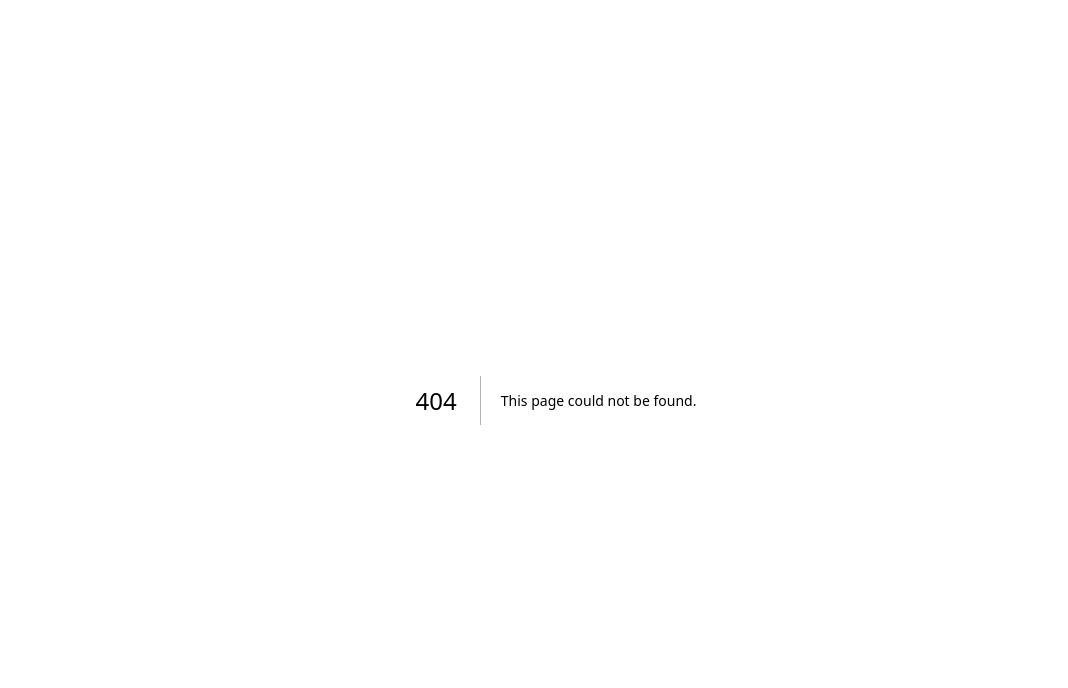
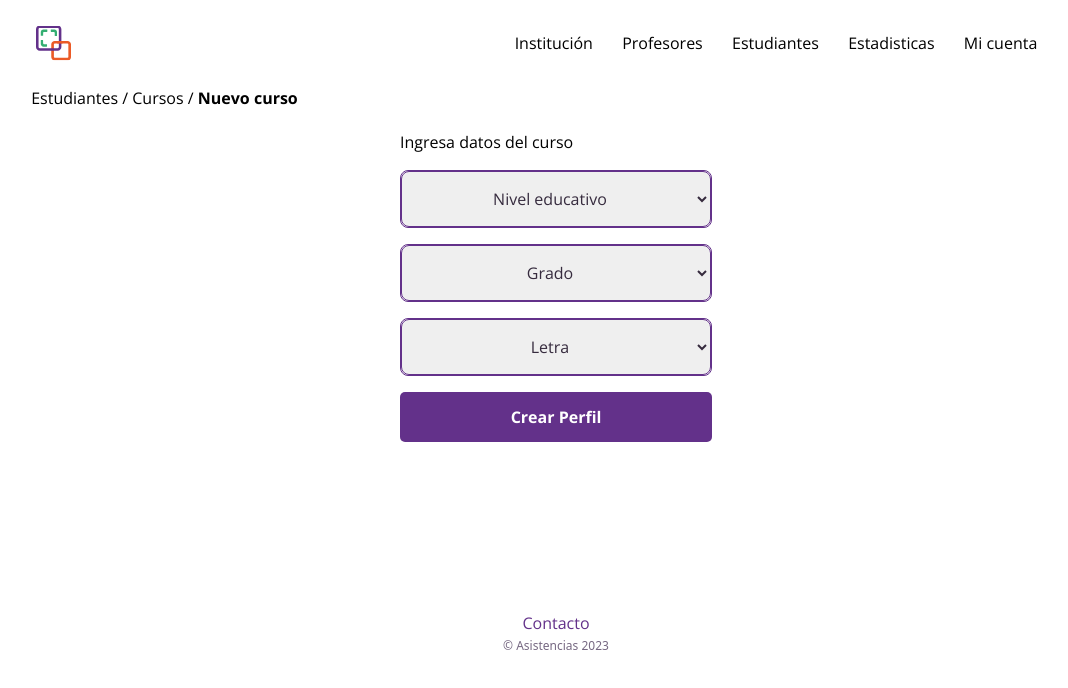
Before and after one commit to sync-ideas/project-frontend, a Next.js app: page /estudiantes/cursos/nuevo-curso in a window 1280 px wide. Before the commit this address had no page. Shown: the top 688 px of the page, without its empty margins (84-1152 px from the left). Built offline with nearby package versions, Linux system fonts and the light colour scheme.

Commit message:
form creado. select en proceso

```diff
--- a/package.json
+++ b/package.json
@@ -19,6 +19,7 @@
     "postcss": "8.4.29",
     "react": "18.2.0",
     "react-dom": "18.2.0",
+    "react-hook-form": "^7.50.1",
     "tailwindcss": "3.3.3",
     "typescript": "5.2.2"
   }
--- /dev/null
+++ b/src/app/components/Breadcrumb.tsx
@@ -0,0 +1,32 @@
+import Link from "next/link";
+import React from "react";
+import LinkComponent from "./LinkComponent/LinkComponentCustom";
+import BreadcrumbLinkComponent from "./LinkComponent/BreadcrumbLink";
+
+interface BreadcrumbProps {
+  links: Array<{ hiper: string; text: string }>;
+}
+
+const Breadcrumb: React.FC<BreadcrumbProps> = ({ links }) => {
+  const actual = links.length - 1;
+  return (
+    <div>
+      {links.map((link) => {
+        return (
+          <span key={links.indexOf(link)}>
+            <BreadcrumbLinkComponent
+              link={link.hiper}
+              textColor="purple-disabled"
+              textColorHover="purple-text"
+              text={link.text}
+              active={links.indexOf(link) === actual}
+            />
+            {links.indexOf(link) !== actual && " / "}
+          </span>
+        );
+      })}
+    </div>
+  );
+};
+
+export default Breadcrumb;
--- /dev/null
+++ b/src/app/components/CurForm.tsx
@@ -0,0 +1,81 @@
+"use client";
+import React, { useState } from "react";
+import Button from "./button";
+import { useForm, Controller } from "react-hook-form";
+import InputCurso from "./InputCurso";
+
+interface FormData {
+  niveleducativo: string;
+  grado: string;
+  letra: string;
+}
+
+const CurForm = () => {
+  const {
+    control,
+    handleSubmit,
+    formState: { errors },
+  } = useForm<FormData>();
+
+  const submitForm = (formData: FormData) => {
+    console.log(formData);
+  };
+
+  return (
+    <form
+      onSubmit={handleSubmit(submitForm)}
+      className="my-5 flex relative flex-col gap-4 w-full items-center md:mx-auto xl:w-[312px] h-full lg:h-auto"
+    >
+      <h3 className="text-left w-[85%] md:text-center xl:text-left xl:w-[100%]">
+        Ingresa datos del curso
+      </h3>
+      <div className="flex flex-col gap-4 w-[85%] h-full md:w-[50%] md:mx-auto xl:w-full">
+        <Controller
+          name="niveleducativo"
+          control={control}
+          render={({ field }) => (
+            <InputCurso
+              field={field}
+              placeholder="Nombre"
+              options={["Nivel educativo", "Primaria", "Secundaria"]}
+              id="name"
+              error={errors.niveleducativo}
+            />
+          )}
+        />
+        <Controller
+          name="grado"
+          control={control}
+          render={({ field }) => (
+            <InputCurso
+              field={field}
+              placeholder="E-mail"
+              options={["Grado", "1º", "2º", "3º", "4º", "5º"]}
+              id="email"
+              error={errors.grado}
+            />
+          )}
+        />
+
+        <Controller
+          name="letra"
+          control={control}
+          render={({ field }) => (
+            <InputCurso
+              field={field}
+              placeholder="Nombre de Usuario"
+              options={["Letra", "A", "B", "C"]}
+              id="username"
+              error={errors.letra}
+            />
+          )}
+        />
+      </div>
+      <div className="w-[85%] md:w-[50%] xl:w-full xl:self-center">
+        <Button text="Crear Perfil" isCompleted />
+      </div>
+    </form>
+  );
+};
+
+export default CurForm;
--- /dev/null
+++ b/src/app/components/InputCurso.tsx
@@ -0,0 +1,62 @@
+"use client";
+import React, { useEffect, useState } from "react";
+
+import { FieldError } from "react-hook-form";
+
+interface InputCursoProps {
+  id: string;
+  placeholder: string;
+  field: {
+    onChange: (value: React.ChangeEvent<HTMLSelectElement>) => void;
+    value: string;
+  };
+  options: string[];
+  error: FieldError | undefined;
+}
+
+const InputCurso: React.FC<InputCursoProps> = ({
+  id,
+  placeholder,
+  field,
+  options,
+  error,
+}) => {
+  const [enableSelect, setEnableSelect] = useState({
+    niveleducativo: false,
+    grado: false,
+  });
+  const getChange = (e: React.ChangeEvent<HTMLSelectElement>) => {
+    if (e.target.value !== "0") {
+      setEnableSelect({ ...enableSelect, [e.target.name]: true });
+    } else {
+      setEnableSelect({ ...enableSelect, [e.target.name]: false });
+    }
+  };
+
+  useEffect(() => {
+    console.log(enableSelect);
+  }, [enableSelect]);
+
+  return (
+    <div className="flex flex-col">
+      <div className="w-full text-center text-[#362B3E] hover:text-purple-950 placeholder:text-purple-hover border-[1px] border-purple rounded-lg font-normal group-focus:outline-purple flex relative">
+        <select
+          {...field}
+          id={id}
+          className="p2 h-14 w-full text-center text-[#362B3E] hover:text-purple-950 placeholder:text-purple-hover border-[1px] border-purple rounded-lg font-normal focus:outline-purple"
+          placeholder={placeholder}
+          onChange={getChange}
+        >
+          {options.map((option) => (
+            <option key={option} value={options.indexOf(option)}>
+              {option}
+            </option>
+          ))}
+        </select>
+      </div>
+      {error && <p className="text-red-500">{error.message}</p>}
+    </div>
+  );
+};
+
+export default InputCurso;
--- /dev/null
+++ b/src/app/components/LinkComponent/BreadcrumbLink.tsx
@@ -0,0 +1,39 @@
+import React from "react";
+import Link from "next/link";
+
+interface LinkProps {
+  link: string;
+  text: string;
+  decorationColor?: string;
+  textColor: string;
+  textColorHover: string;
+  active: boolean;
+}
+
+const BreadcrumbLinkComponent: React.FC<LinkProps> = (props) => {
+  const textColor = `text-[${props.textColor}]`;
+  const decorationColor = `${
+    props.active
+      ? ""
+      : props.decorationColor
+      ? `hover:decoration-${props.decorationColor} hover:underline-offset-4  hover:underline hover:decoration-4`
+      : "hover:decoration-green hover:underline-offset-4  hover:underline hover:decoration-4"
+  }`;
+  const textColorHover = `hover:text-${props.textColorHover}`;
+  const linkActive = `${
+    props.active
+      ? `font-bold cursor-default ${textColor}`
+      : `text-gray-purple font-normal`
+  }`;
+
+  return (
+    <Link
+      className={`text-base leading-snug  transition-all duration-300 ${decorationColor} ${textColorHover} ${linkActive}`}
+      href={props.active ? "#" : props.link}
+    >
+      {props.text}
+    </Link>
+  );
+};
+
+export default BreadcrumbLinkComponent;
--- /dev/null
+++ b/src/app/estudiantes/cursos/nuevo-curso/page.tsx
@@ -0,0 +1,27 @@
+import Breadcrumb from "@/app/components/Breadcrumb";
+import CurForm from "@/app/components/CurForm";
+import Footer from "@/app/components/Footer";
+import NavBar from "@/app/components/navbar";
+import React from "react";
+
+const Page = () => {
+  const BreadLinks = [
+    { hiper: "/estudiantes", text: "Estudiantes" },
+    { hiper: "/estudiantes/cursos", text: "Cursos" },
+    { hiper: "", text: "Nuevo curso" },
+  ];
+  return (
+    <div className={`mx-auto h-screen text-base flex flex-col items-center`}>
+      <div className="w-full flex flex-col items-center">
+        <NavBar />
+        <div className="flex justify-between w-[85%] md:w-[95%] xl:w-[82%]">
+          <Breadcrumb links={BreadLinks} />
+        </div>
+        <CurForm />
+      </div>
+      <Footer />
+    </div>
+  );
+};
+
+export default Page;
```
Also changed, not shown: 1 other file (tests, documents, lock files or other folders).
